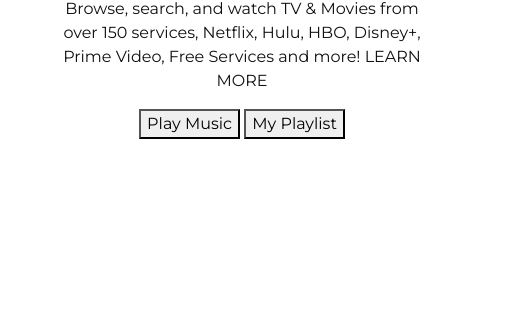
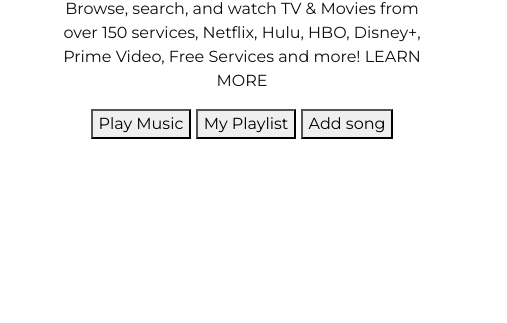
Before and after one commit to VincentLangat033/mziki-zangu-firebaseapp, a website built with webpack: page dist/index.html in a window 1280 px wide. Shown: the part 260-583 px from the top of the page, 0-507 px from the left. Built offline with nearby package versions, Linux system fonts and the light colour scheme; some packages are replaced by stand-ins of ours; no server answers; the database is empty.

Commit message:
add text to index file

```diff
--- a/dist/index.html
+++ b/dist/index.html
@@ -53,6 +53,7 @@
         <div class="buttons">
             <a href="music.html"> <button id='playBanner'>Play  Music</button>    </a>
             <a href="music.html"><button id='playBanner'>My Playlist</button> </a>
+            <a href="./add_song.html"><button  class="add-song" id='playBanner'>Add song</button> </a>
         </div>
 
     </div>
```
